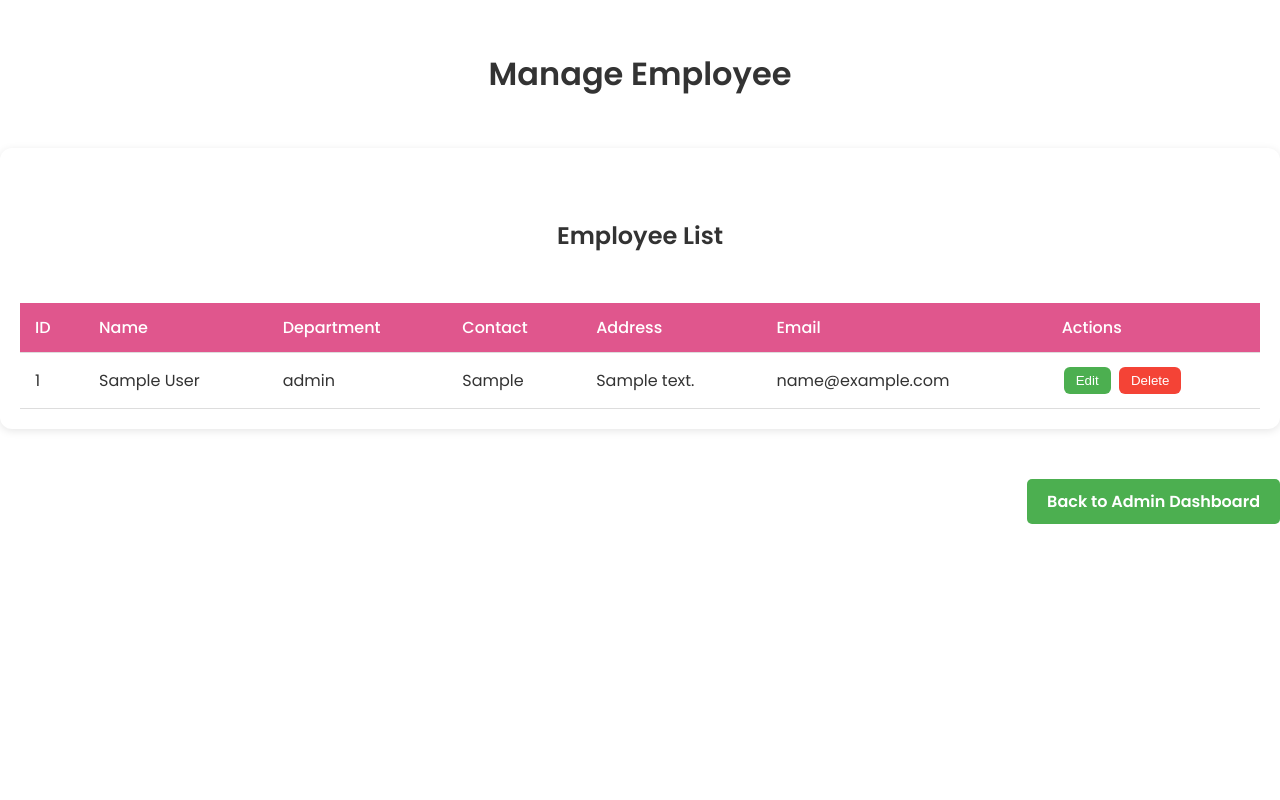
After one commit to chaosiscxrsed/EventSeek-EMS-, a PHP site: page /employee.php in a window 1280 px wide. The commit adds this page. Run offline with PHP 8.4, Linux system fonts and the light colour scheme; the visitor is signed in with stand-in values (Sample User, id 1); tables that the repository leaves empty or names only in its code hold one stand-in row (values such as "Sample post").

Commit message:
view changes

```diff
--- a/adminlogin.php
+++ b/adminlogin.php
@@ -46,7 +46,6 @@ $conn->close();
     <meta name="viewport" content="width=device-width, initial-scale=1.0">
     <title>Admin Login</title>
     <link href="https://fonts.googleapis.com/css2?family=Poppins:wght@400;600&display=swap" rel="stylesheet">
-    <link rel="stylesheet" href="admin.css">
     <script src="admin.js" defer></script>
     <style>
         body {
--- a/adminratings.php
+++ b/adminratings.php
@@ -181,7 +181,7 @@ $result = $stmt->get_result();
         <?php endif; ?>
 
         <div style="text-align: center;">
-            <a href="admindb.php" class="back-btn">Back to Dashboard</a>
+            <a href="adminbookings.php" class="back-btn">Back to Bookings</a>
         </div>
     </div>
 </body>
--- /dev/null
+++ b/employee.php
@@ -0,0 +1,77 @@
+<?php
+session_start();
+if (!isset($_SESSION['admin_logged_in']) || $_SESSION['admin_logged_in'] !== true) {
+    header("Location: adminlogin.php");
+    exit();
+}
+
+$conn = new mysqli('localhost', 'root', '', 'ems');
+if ($conn->connect_error) {
+    die("Connection failed: " . $conn->connect_error);
+}
+
+$users = $conn->query("SELECT * FROM employee");
+
+?>
+
+<!DOCTYPE html>
+<html lang="en">
+<head>
+    <meta charset="UTF-8">
+    <title>Manage Users</title>
+    <link href="https://fonts.googleapis.com/css2?family=Poppins:wght@300;400;500;600&display=swap" rel="stylesheet">
+    <link rel="stylesheet" href="https://cdnjs.cloudflare.com/ajax/libs/font-awesome/6.0.0/css/all.min.css">
+    <link rel="stylesheet" href="admin.css">
+    <script src="admin.js" defer></script>
+</head>
+<body>
+
+<h1>Manage Employee</h1>
+<div class="section">
+    <h2>Employee List</h2>
+    <table>
+        <tr>
+            <th>ID</th>
+            <th>Name</th>
+            <th>Department</th>
+            <th>Contact</th>
+            <th>Address</th>
+            <th>Email</th>
+            <th>Actions</th>
+        </tr>
+        <?php while ($row = $users->fetch_assoc()): ?>
+        <tr>
+            <td><?= $row['emp_id']; ?></td>
+            <td><?= htmlspecialchars($row['emp_name']); ?></td>
+            <td><?= htmlspecialchars($row['role']); ?></td>
+            <td><?= htmlspecialchars($row['emp_contact']); ?></td>
+            <td><?= htmlspecialchars($row['emp_address']); ?></td>
+            <td><?= htmlspecialchars($row['emp_email']); ?></td>
+            <td class="actions">
+                <a href="adminedituser.php?id=<?= $row['emp_id']; ?>"><button>Edit</button></a>
+                <a href="deleteuser.php?id=<?= $row['emp_id']; ?>"><button class="delete">Delete</button></a>
+            </td>
+        </tr>
+        <?php endwhile; ?>
+    </table>
+</div>
+<div style="text-align: right; margin-top: 20px;">
+    <a href="admindb.php" style="
+        display: inline-block;
+        padding: 10px 20px;
+        background-color: #4CAF50;
+        color: white;
+        text-decoration: none;
+        border-radius: 5px;
+        font-weight: bold;
+        transition: background-color 0.3s;
+    " onmouseover="this.style.backgroundColor='#45a049'" onmouseout="this.style.backgroundColor='#4CAF50'">
+        Back to Admin Dashboard
+    </a>
+</div>
+</body>
+</html>
+
+<?php
+$conn->close();
+?>
```
Also changed, not shown: adminbookings.php (+49 -0 lines), admindb.php (+9 -0 lines).
